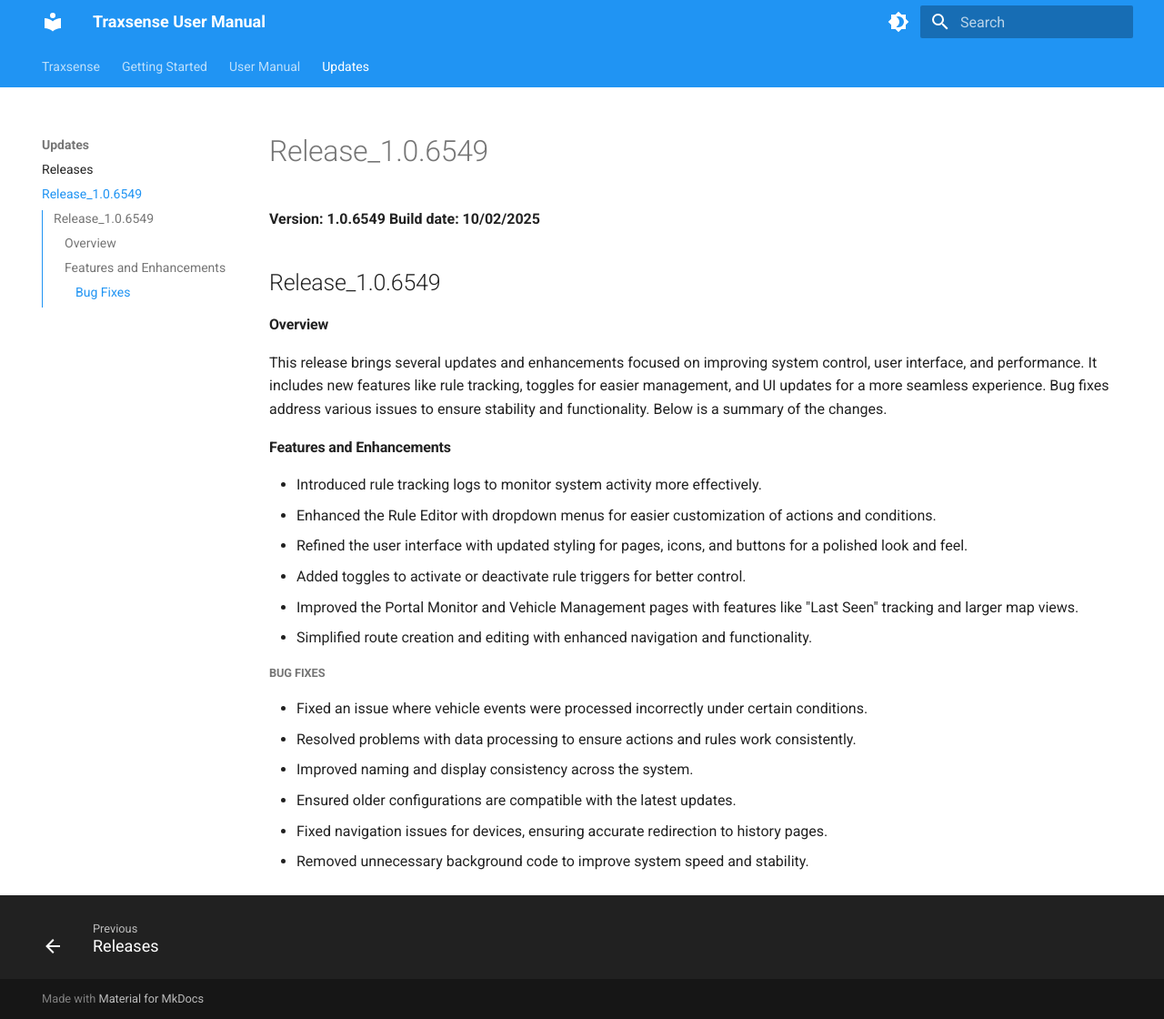
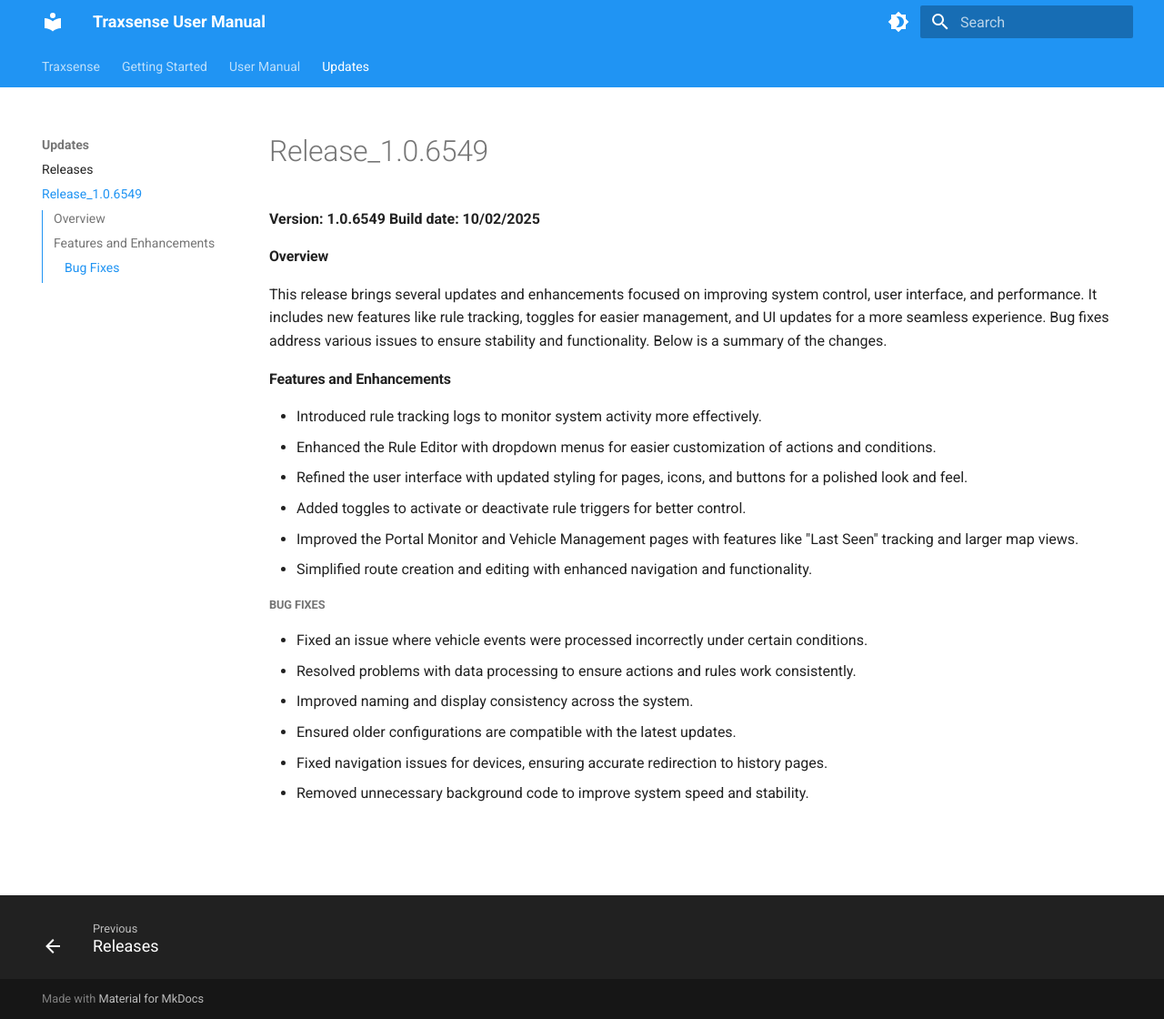
Before and after one commit to blueraintech/traxsense-user-manual, an MkDocs documentation site: the page built from docs/Releases/Release_1.0.6549.md, in a window 1280 px wide and 1120 px high. Shown: the whole window at 91% size. Built offline with MkDocs 1.6.1 and Material for MkDocs 9.7.7, drawn with Linux system fonts in a browser that asks for light colours.

Commit message:
Remove redundant header from Release 1.0.6549 documentation

```diff
--- a/docs/Releases/Release_1.0.6549.md
+++ b/docs/Releases/Release_1.0.6549.md
@@ -1,6 +1,5 @@
  **Version: 1.0.6549**
  **Build date: 10/02/2025**
-## Release_1.0.6549
 
 #### Overview
 This release brings several updates and enhancements focused on improving system control, user interface, and performance. It includes new features like rule tracking, toggles for easier management, and UI updates for a more seamless experience. Bug fixes address various issues to ensure stability and functionality. Below is a summary of the changes.
```
